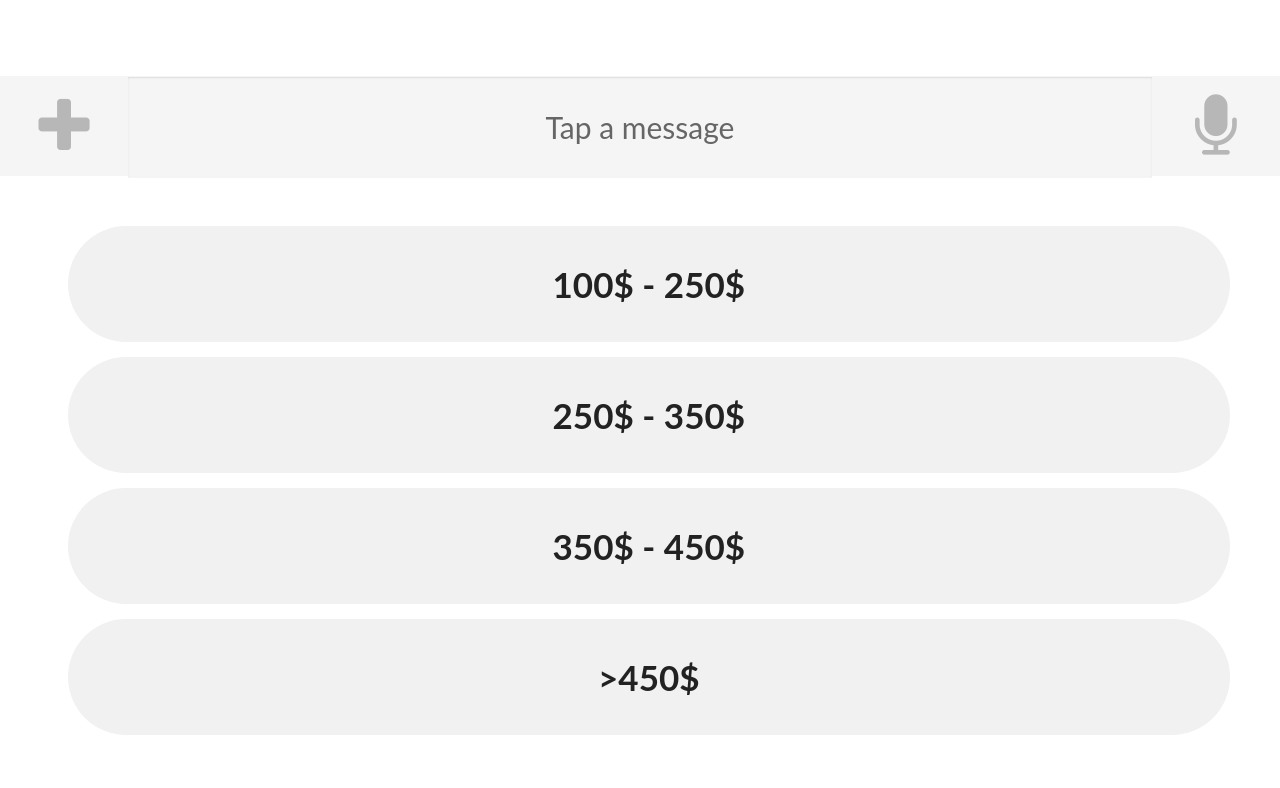
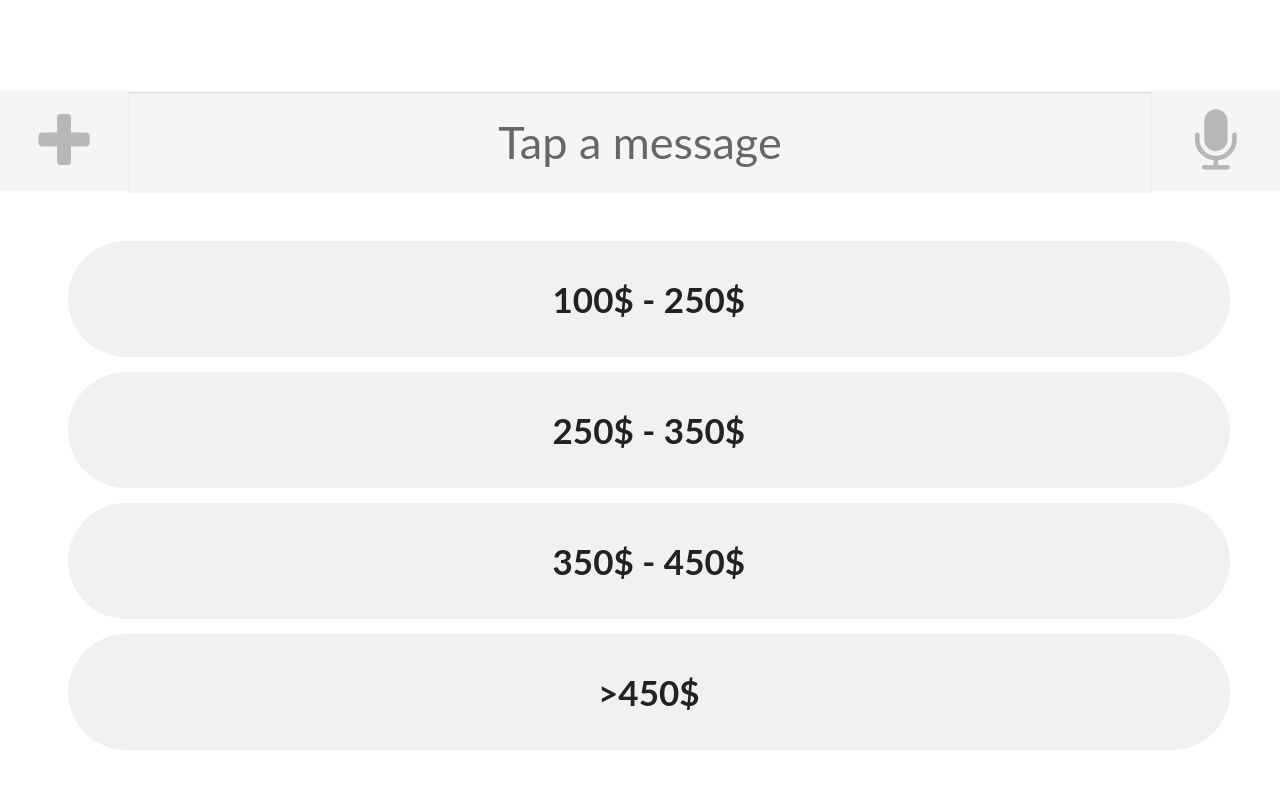
Before and after one commit to Ganesan786/bot, a plain HTML site: page www/index.html in a window 1280 px wide. Drawn offline with Linux system fonts and the light colour scheme.

Commit message:
view product added css updated

```diff
--- a/www/css/styles.css
+++ b/www/css/styles.css
@@ -23,7 +23,7 @@ body, html {
     border: 1px solid #f5f5f5;
     width: 100%;
     box-sizing: border-box;
-    font-size: 30px;
+    font-size: 45px;
     text-align: center;
     border-left: 0;
     border-right: 0;
@@ -229,7 +229,7 @@ body, html {
     float: left;
     width: 100%;
     padding: 50px;
-    height: 624px;
+    height: 609px;
     overflow: auto;
 
 }
@@ -245,6 +245,9 @@ body, html {
     padding: 30px;
     border-radius: 100px;
 }
+.filterBlock li:last-child {
+    margin: 0;
+}
 @keyframes blink {50% { color: transparent }}
 .loader__dot { animation: 1s blink infinite }
 .loader__dot:nth-child(2) { animation-delay: 250ms }
```
